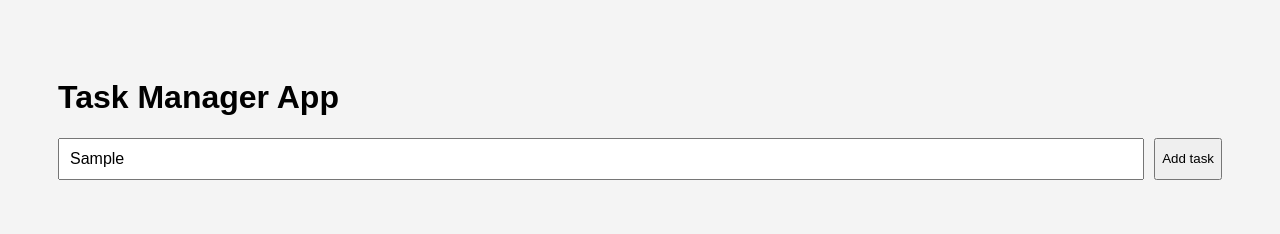
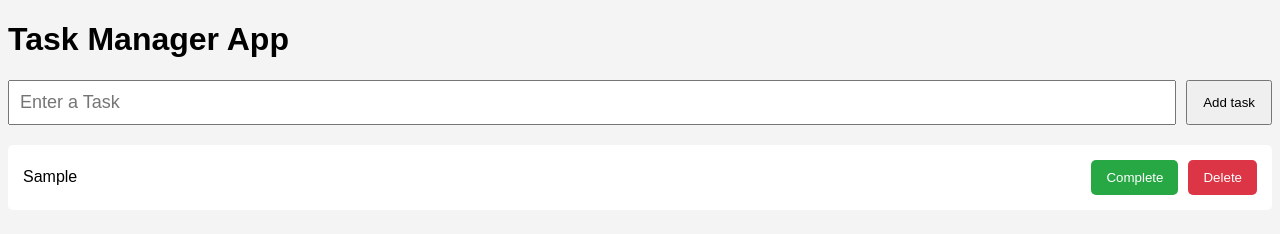
Before and after one commit to Januario-Henrique/SolvitAfrica_CLI_task_manager, a plain HTML site: page index.html in a window 1280 px wide. Both pictures are taken after typing "Sample" into the empty fields and a click on the button "Add task". Drawn offline with Linux system fonts and the light colour scheme.

Commit message:
I put the complete button and save it on localStorage

```diff
--- a/index.html
+++ b/index.html
@@ -15,7 +15,9 @@
                 <button type="submit">Add task</button>
 
             </form>
-            <ul id="list-task"></ul>
+            <ul id="task-list">
+
+            </ul>
         </div>
 
         <script src="script.js"></script>
--- a/script.js
+++ b/script.js
@@ -1,25 +1,139 @@
-const taskForm= document.getElementById('task-form');
-const taskInput= document.getElementById('task-input');
-const listTask = document.getElementById('list-task');
+// Selecionar elementos
+const taskForm = document.getElementById("task-form");
+const taskInput = document.getElementById("task-input");
+const taskList = document.getElementById("task-list");
 
-taskForm.addEventListener('submit', function (e) {
+// Carregar tarefas quando abrir a página
+document.addEventListener("DOMContentLoaded", loadTasks);
+
+// Adicionar tarefa
+taskForm.addEventListener("submit", function (e) {
     e.preventDefault();
-    const taskText = taskInpute.value.trim();
-    if (taskText !==''){
-        addText(taskText);
-        taskInput.value='';
 
+    const taskText = taskInput.value.trim();
+
+    if (taskText === "") return;
+
+    const task = {
+        text: taskText,
+        completed: false
+    };
+
+    addTask(task);
+
+    taskInput.value = "";
+});
+
+// Criar tarefa na página
+function addTask(task, save = true) {
+
+    const li = document.createElement("li");
+    li.classList.add("task-item");
+
+    if (task.completed) {
+        li.classList.add("completed");
     }
 
-})
+    li.innerHTML = `
+        <span>${task.text}</span>
 
-function addTask(taskText){
-    const li = document.createElement('li');
-    li.classLList.add('task-item');
-    li.innerHTML=`
-        <span>${taskText}</span>
-        <button class="delete-btn">Delete</button>
+        <div class="task-buttons">
+            <button class="complete-btn">
+                ${task.completed ? "Undo" : "Complete"}
+            </button>
+
+            <button class="delete-btn">
+                Delete
+            </button>
+        </div>
     `;
+
+    const completeBtn = li.querySelector(".complete-btn");
+    const deleteBtn = li.querySelector(".delete-btn");
+
+    // Completar tarefa
+    completeBtn.addEventListener("click", function () {
+
+        task.completed = !task.completed;
+
+        li.classList.toggle("completed");
+
+        completeBtn.textContent = task.completed ? "Undo" : "Complete";
+
+        updateTask(task);
+
+    });
+
+    // Apagar tarefa
+    deleteBtn.addEventListener("click", function () {
+
+        li.remove();
+
+        deleteTask(task.text);
+
+    });
+
     taskList.appendChild(li);
 
+    if (save) {
+        storeTask(task);
+    }
 }
+
+// Guardar tarefa
+function storeTask(task) {
+
+    const tasks = JSON.parse(localStorage.getItem("tasks")) || [];
+
+    tasks.push(task);
+
+    localStorage.setItem("tasks", JSON.stringify(tasks));
+
+}
+
+// Carregar tarefas
+function loadTasks() {
+
+    const tasks = JSON.parse(localStorage.getItem("tasks")) || [];
+
+    tasks.forEach(function(task){
+
+        addTask(task,false);
+
+    });
+
+}
+
+// Atualizar tarefa
+function updateTask(updatedTask){
+
+    const tasks = JSON.parse(localStorage.getItem("tasks")) || [];
+
+    tasks.forEach(function(task){
+
+        if(task.text === updatedTask.text){
+
+            task.completed = updatedTask.completed;
+
+        }
+
+    });
+
+    localStorage.setItem("tasks",JSON.stringify(tasks));
+
+}
+
+// Apagar tarefa
+function deleteTask(taskText){
+
+    let tasks = JSON.parse(localStorage.getItem("tasks")) || [];
+
+    tasks = tasks.filter(function(task){
+
+        return task.text !== taskText;
+
+    });
+
+    localStorage.setItem("tasks",JSON.stringify(tasks));
+
+}
--- a/style.css
+++ b/style.css
@@ -1,38 +1,94 @@
 body{
     font-family: Arial, Helvetica, sans-serif;
-    background-color: #f4f4f4;
-    padding: 50px;
+    background:#f4f4f4;
+}
+
+.container{
+    width:90%;
+    margin:auto;
+    margin-top:50px;
+}
+
+#task-form{
+    display:flex;
+    gap:10px;
+}
+
+#task-input{
+    flex:1;
+    padding:10px;
+    font-size:18px;
+}
+
+button{
+    padding:10px 15px;
+    cursor:pointer;
+}
+
+#task-list{
+    list-style:none;
+    padding:0;
+    margin-top:20px;
+}
+
+.task-item{
+
+    display:flex;
+    justify-content:space-between;
+    align-items:center;
+
+    background:white;
+
+    padding:15px;
+
+    margin-bottom:10px;
+
+    border-radius:5px;
 
 }
 
-.container{
-    background-color: white;
-    padding:30px;
-    max-width: 500px;
-    margin: auto;
-    box-shadow: 0 0 10px rgba(0, 0, 0, 0.1);
+.task-buttons{
+
+    display:flex;
+
+    gap:10px;
 
 }
-#task-form{
-    display: flex;
-    gap: 10px;
+
+.complete-btn{
+
+    background:#28a745;
+    color:white;
+    border:none;
+    border-radius:5px;
+
 }
 
-#task-input{
-    flex: 1;
-    padding: 10px;
-    font-size: 16px;
-}
-#list-task{
-    list-style: none;
-    padding: 0;
-    margin-top: 20px;
+.complete-btn:hover{
+
+    background:#218838;
+
 }
 
-.task-item{
-    display: flex;
-    justify-content: space-between;
-    padding: 10px;
-    background: #eee;
-    margin-bottom: 10px;
+.delete-btn{
+
+    background:#dc3545;
+    color:white;
+    border:none;
+    border-radius:5px;
+
 }
+
+.delete-btn:hover{
+
+    background:#c82333;
+
+}
+
+.completed span{
+
+    text-decoration:line-through;
+    color:gray;
+    opacity:.6;
+
+}
```
